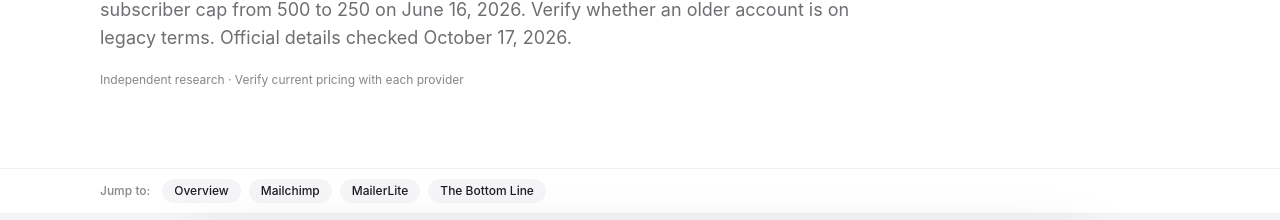
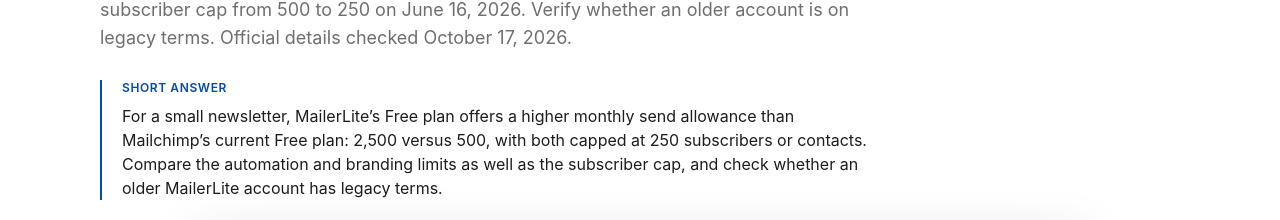
Before and after one commit to LinukaBandara/StackPick, a Next.js app: page /best/mailchimp-vs-mailerlite in a window 1280 px wide. Shown: the part 455-675 px from the top of the page. Built offline with nearby package versions, Linux system fonts and the light colour scheme; no server answers.

Commit message:
Add decision summary to focused software comparison guide

```diff
--- a/app/best/mailchimp-vs-mailerlite/page.tsx
+++ b/app/best/mailchimp-vs-mailerlite/page.tsx
@@ -12,6 +12,7 @@ export default function Page() {
     <ComparisonArticle
       title="Mailchimp vs MailerLite"
       slug="mailchimp-vs-mailerlite"
+      quickAnswer="For a small newsletter, MailerLite’s Free plan offers a higher monthly send allowance than Mailchimp’s current Free plan: 2,500 versus 500, with both capped at 250 subscribers or contacts. Compare the automation and branding limits as well as the subscriber cap, and check whether an older MailerLite account has legacy terms."
       intro="Both Mailchimp and MailerLite currently cap their free plans at 250 contacts/subscribers, but their send allowances differ: Mailchimp lists 500 sends per month (250 per day), while MailerLite's updated Free plan lists 2,500 monthly emails. MailerLite reduced its free subscriber cap from 500 to 250 on June 16, 2026. Verify whether an older account is on legacy terms. Official details checked October 17, 2026."
       pricingNote="Mailchimp counts subscribed, unsubscribed and non-subscribed contacts toward the Free contact cap; MailerLite's updated Free plan caps active subscribers at 250 and monthly email sends at 2,500. Compare automation, branding, user seats and cost at your expected list size; regional pricing and legacy accounts may differ."
       tools={[
```
